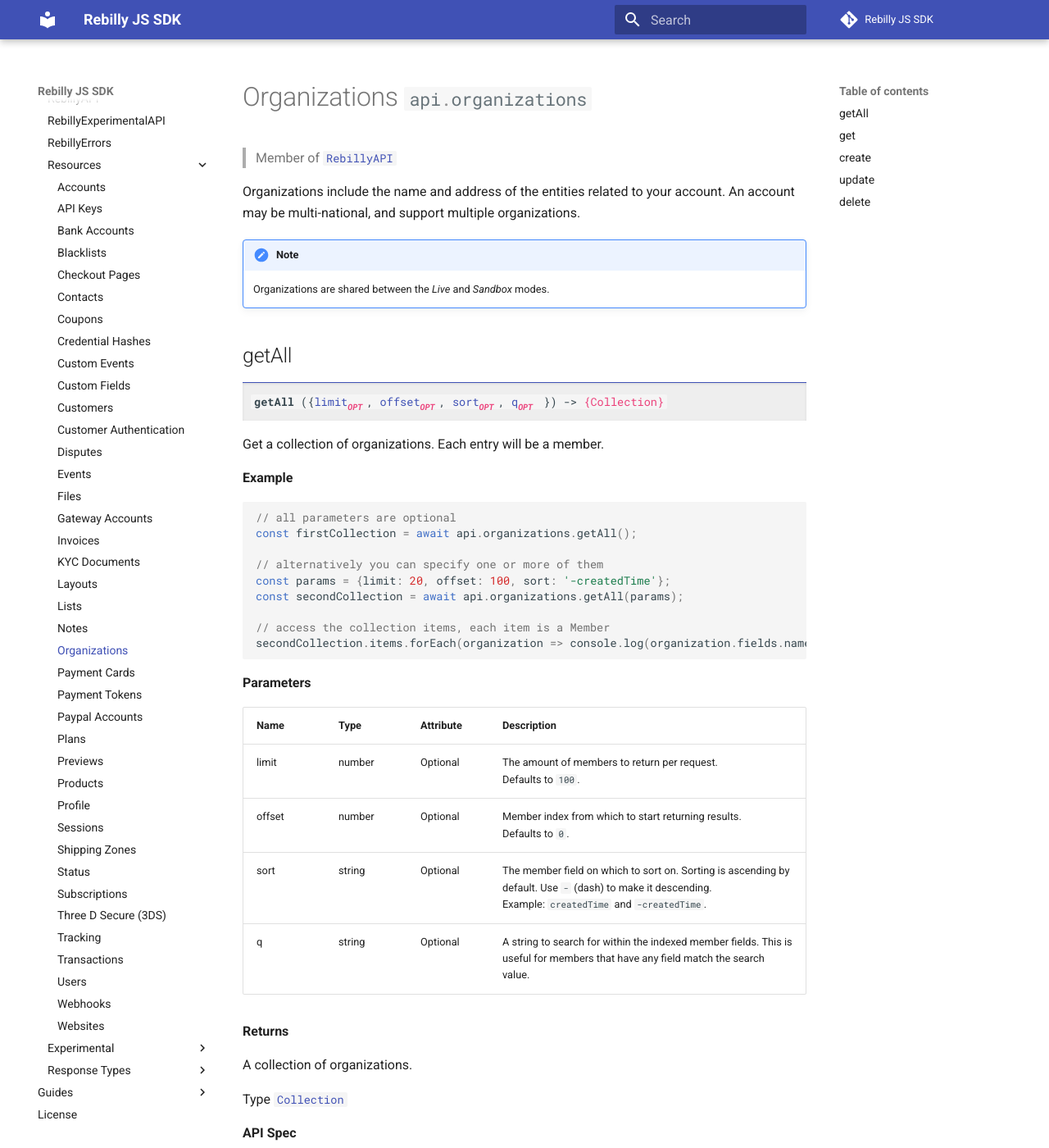
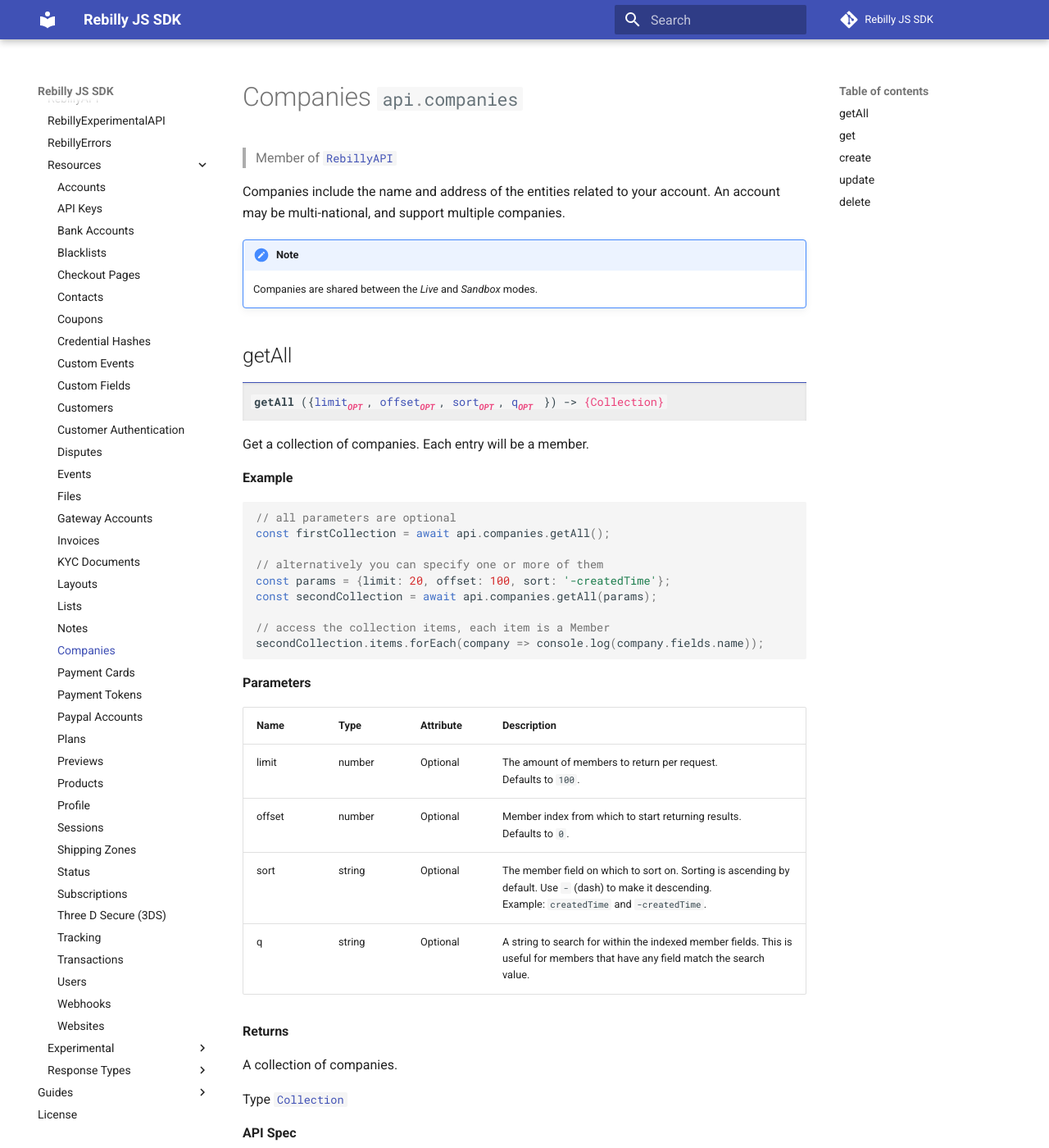
Before and after one commit to Rebilly/rebilly-js-sdk, an MkDocs documentation site: the page built from docs/reference/resources/companies.md, in a window 1280 px wide and 1400 px high. Shown: the whole window at 82% size. Built offline with MkDocs 1.6.1 and Material for MkDocs 9.7.7, drawn with Linux system fonts in a browser that asks for light colours; comment, search, counter and statistics services are not loaded; some of the changed text lies outside the part shown.

Commit message:
Update docs

````diff
--- a/docs/reference/resources/organizations.md
+++ b/docs/reference/resources/companies.md
@@ -1,31 +1,31 @@
-# Organizations <small>`:::js api.organizations`</small>
+# Companies <small>`:::js api.companies`</small>
 
 > Member of [`RebillyAPI`][goto-rebillyapi]
 
-Organizations include the name and address of the entities related to your account. An account may be multi-national, and support multiple organizations.
+Companies include the name and address of the entities related to your account. An account may be multi-national, and support multiple companies.
 
 !!! note
-    Organizations are shared between the *Live* and *Sandbox* modes.
+    Companies are shared between the *Live* and *Sandbox* modes.
 
 ## getAll
 
 --8<----- "reference/resources/shared/search-signature.md"
 
-Get a collection of organizations. Each entry will be a member.
+Get a collection of companies. Each entry will be a member.
 
 
 **Example**
 
 ```js
 // all parameters are optional
-const firstCollection = await api.organizations.getAll();
+const firstCollection = await api.companies.getAll();
 
 // alternatively you can specify one or more of them
 const params = {limit: 20, offset: 100, sort: '-createdTime'};
-const secondCollection = await api.organizations.getAll(params);
+const secondCollection = await api.companies.getAll(params);
 
 // access the collection items, each item is a Member
-secondCollection.items.forEach(organization => console.log(organization.fields.name));
+secondCollection.items.forEach(company => console.log(company.fields.name));
 ```
 
 **Parameters**
@@ -36,7 +36,7 @@ secondCollection.items.forEach(organization => console.log(organization.fields.n
 
 **Returns**
 
-A collection of organizations.
+A collection of companies.
 
 Type [`Collection`][goto-collection]
 
@@ -48,20 +48,20 @@ See the [detailed API spec][1]{: target="_blank"} for all payload fields and res
 ## get
 <div class="method"><code><strong>get</strong>({<span class="prop">id</span>}) -> <span class="return">{Member}</span></code></div>
 
-Get an organization by its `id`.
+Get an company by its `id`.
 
 
 **Example**
 
 ```js
-const organization = await api.organizations.get({id: 'foobar-001'});
-console.log(organization.fields.name);
+const company = await api.companies.get({id: 'foobar-001'});
+console.log(company.fields.name);
 ```
 
 
 **Returns**
 
-A member exposing the organization fields.
+A member exposing the company fields.
 
 Type [`Member`][goto-member]
 
@@ -73,12 +73,12 @@ See the [detailed API spec][2]{: target="_blank"} for all payload fields and res
 ## create
 <div class="method"><code><strong>create</strong>({<span class="prop">id</span><span class="optional" title="optional">opt</span>, <span class="prop">data</span>}) -> <span class="return">{Member}</span></code></div>
 
-Create an organization. Optionally provide a specific `id` to use, or let Rebilly generate one.
+Create an company. Optionally provide a specific `id` to use, or let Rebilly generate one.
 
 **Example**
 
 ```js
-// first set the properties for the new organization
+// first set the properties for the new company
 const data = {
     name: 'Acme Import Inc.',
     address: '1234 Roger Street',
@@ -90,16 +90,16 @@ const data = {
 };
 
 // the ID is optional
-const firstOrganization = await api.organizations.create({data});
+const firstOrganization = await api.companies.create({data});
 
 // or you can provide one
-const secondOrganization = await api.organizations.create({id: 'my-second-key', data});
+const secondOrganization = await api.companies.create({id: 'my-second-key', data});
 ```
 
 
 **Returns**
 
-A member exposing the created organization fields.
+A member exposing the created company fields.
 
 Type [`Member`][goto-member]
 
@@ -111,7 +111,7 @@ See the [detailed API spec][3]{: target="_blank"} for all payload fields and res
 ## update
 <div class="method"><code><strong>update</strong>({<span class="prop">id</span>, <span class="prop">data</span>}) -> <span class="return">{Member}</span></code></div>
 
-Update an organization by using its `id`.
+Update an company by using its `id`.
 
 
 **Example**
@@ -128,13 +128,13 @@ const data = {
     postalCode: 'H1N0K1'
 };
 
-const organization = await api.organizations.update({id: 'my-second-key', data});
+const company = await api.companies.update({id: 'my-second-key', data});
 ```
 
 
 **Returns**
 
-A member exposing the updated organization fields.
+A member exposing the updated company fields.
 
 Type [`Member`][goto-member]
 
@@ -146,13 +146,13 @@ See the [detailed API spec][3]{: target="_blank"} for all payload fields and res
 ## delete
 <div class="method"><code><strong>delete</strong>({<span class="prop">id</span>}) -> <span class="return">{Member}</span></code></div>
 
-Delete an organization by using its `id`.
+Delete an company by using its `id`.
 
 
 **Example**
 
 ```js
-const request = await api.organizations.delete({id: 'my-second-key'});
+const request = await api.companies.delete({id: 'my-second-key'});
 
 // the request does not return any fields but
 // you can confirm the success using the status code
@@ -174,7 +174,7 @@ See the [detailed API spec][4]{: target="_blank"} for all payload fields and res
 [goto-rebillyapi]: ../rebilly-api
 [goto-collection]: ../types/collection
 [goto-member]: ../types/member
-[1]: https://rebilly.github.io/RebillyUserAPI/#tag/Organizations/paths/~1organizations/get
-[2]: https://rebilly.github.io/RebillyUserAPI/#tag/Organizations/paths/~1organizations~1{id}/get
-[3]: https://rebilly.github.io/RebillyUserAPI/#tag/Organizations/paths/~1organizations~1{id}/put
-[4]: https://rebilly.github.io/RebillyUserAPI/#tag/Organizations/paths/~1organizations~1{id}/delete
+[1]: https://rebilly.github.io/RebillyUserAPI/#tag/Companies/paths/~1organizations/get
+[2]: https://rebilly.github.io/RebillyUserAPI/#tag/Companies/paths/~1organizations~1{id}/get
+[3]: https://rebilly.github.io/RebillyUserAPI/#tag/Companies/paths/~1organizations~1{id}/put
+[4]: https://rebilly.github.io/RebillyUserAPI/#tag/Companies/paths/~1organizations~1{id}/delete
--- a/mkdocs.yml
+++ b/mkdocs.yml
@@ -68,7 +68,7 @@ nav:
       - Layouts: reference/resources/layouts.md
       - Lists: reference/resources/lists.md
       - Notes: reference/resources/notes.md
-      - Organizations: reference/resources/organizations.md
+      - Companies: reference/resources/companies.md
       - Payment Cards: reference/resources/payment-cards.md
       - Payment Tokens: reference/resources/payment-tokens.md
       - Paypal Accounts: reference/resources/paypal-accounts.md
````
Also changed, not shown: docs/reference/rebilly-api.md (+6 -6 lines), 3 other files.
